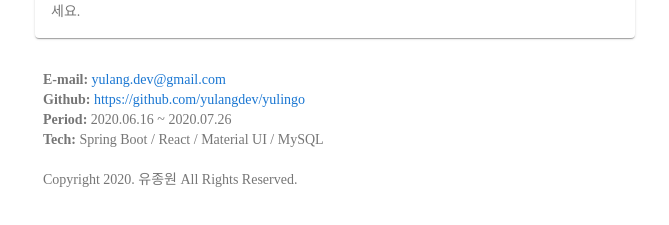
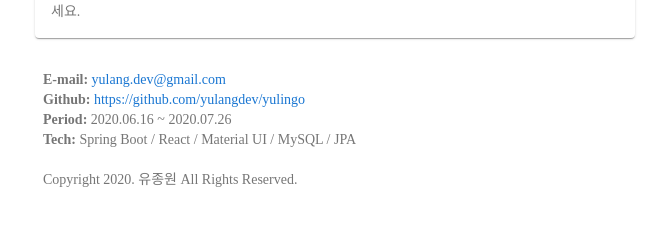
Before and after one commit to yulangdev/yulingo, a React app: page / in a window 1280 px wide. Shown: the part 459-684 px from the top of the page, without its empty margins (305-974 px from the left). Built offline with nearby package versions, Linux system fonts and the light colour scheme; no server answers; the HTML template or start-up script is replaced by a standard one.

Commit message:
학습화면 카피라이트 제거

```diff
--- a/src/main/javascript/Copyright.js
+++ b/src/main/javascript/Copyright.js
@@ -10,7 +10,7 @@ export default function Copyright() {
         <b>E-mail:</b> <Link href='mailto:yulang.dev@gmail.com'>yulang.dev@gmail.com</Link><br />
         <b>Github:</b> <Link href='https://github.com/yulangdev/yulingo' target='_blank'>https://github.com/yulangdev/yulingo</Link><br />
         <b>Period:</b> 2020.06.16 ~ 2020.07.26<br />
-        <b>Tech:</b> Spring Boot / React / Material UI / MySQL<br /><br />
+        <b>Tech:</b> Spring Boot / React / Material UI / MySQL / JPA<br /><br />
         Copyright 2020. 유종원 All Rights Reserved.<br />
       </Typography>
     </Box>
--- a/src/main/javascript/Learn.js
+++ b/src/main/javascript/Learn.js
@@ -32,8 +32,6 @@ import TimeoverIcon from '@material-ui/icons/SentimentDissatisfied';
 import red from '@material-ui/core/colors/red';
 import green from '@material-ui/core/colors/green';
 import orange from '@material-ui/core/colors/orange';
-
-import Copyright from './Copyright';
 
 const styles = makeStyles((theme) => ({
   title: {
@@ -231,8 +229,6 @@ export default function Learn(props) {
         </CardActions>
       </Card>
 
-      <Copyright />
-
       <Dialog open={correctDialogVisible} onClose={closeCorrectDialog} onKeyDown={closeCorrectDialog} fullWidth>
         <ListItem>
           <ListItemIcon><CorrectIcon className={classes.correctIcon} /></ListItemIcon>
```
